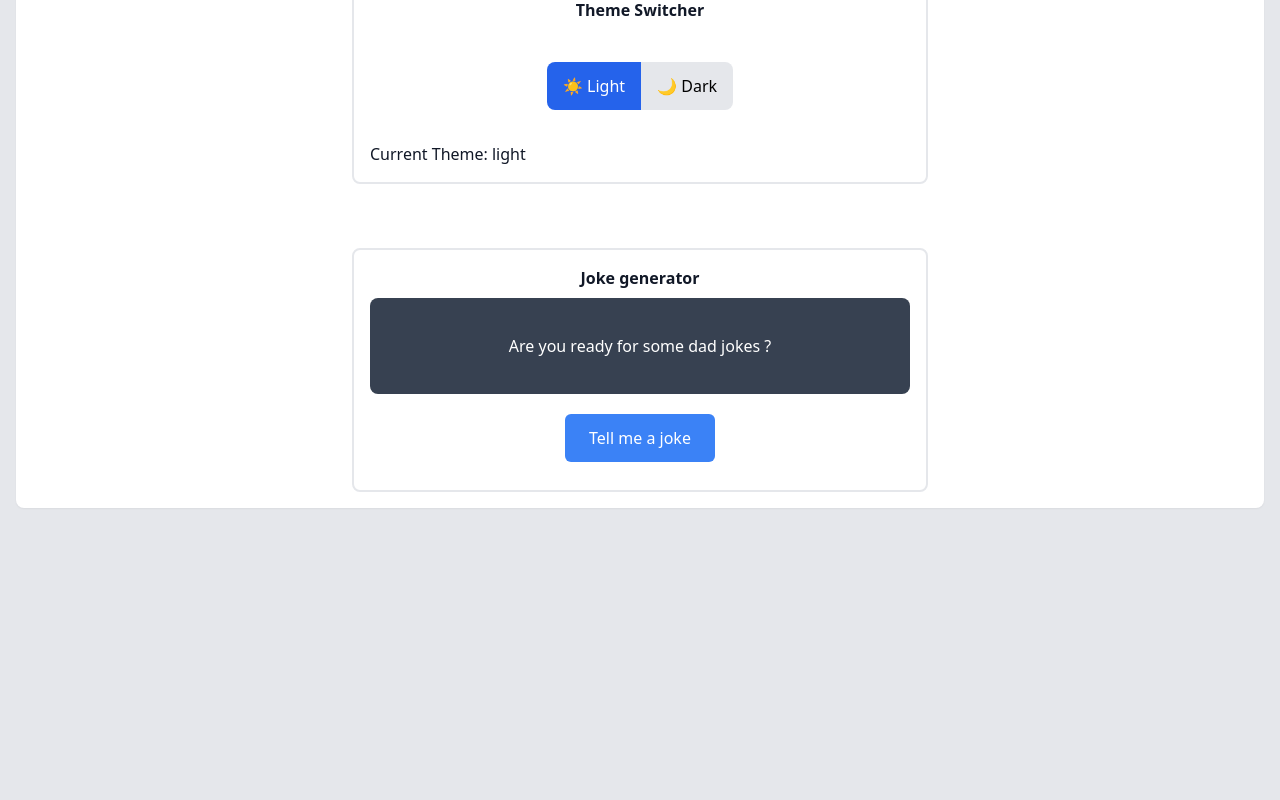
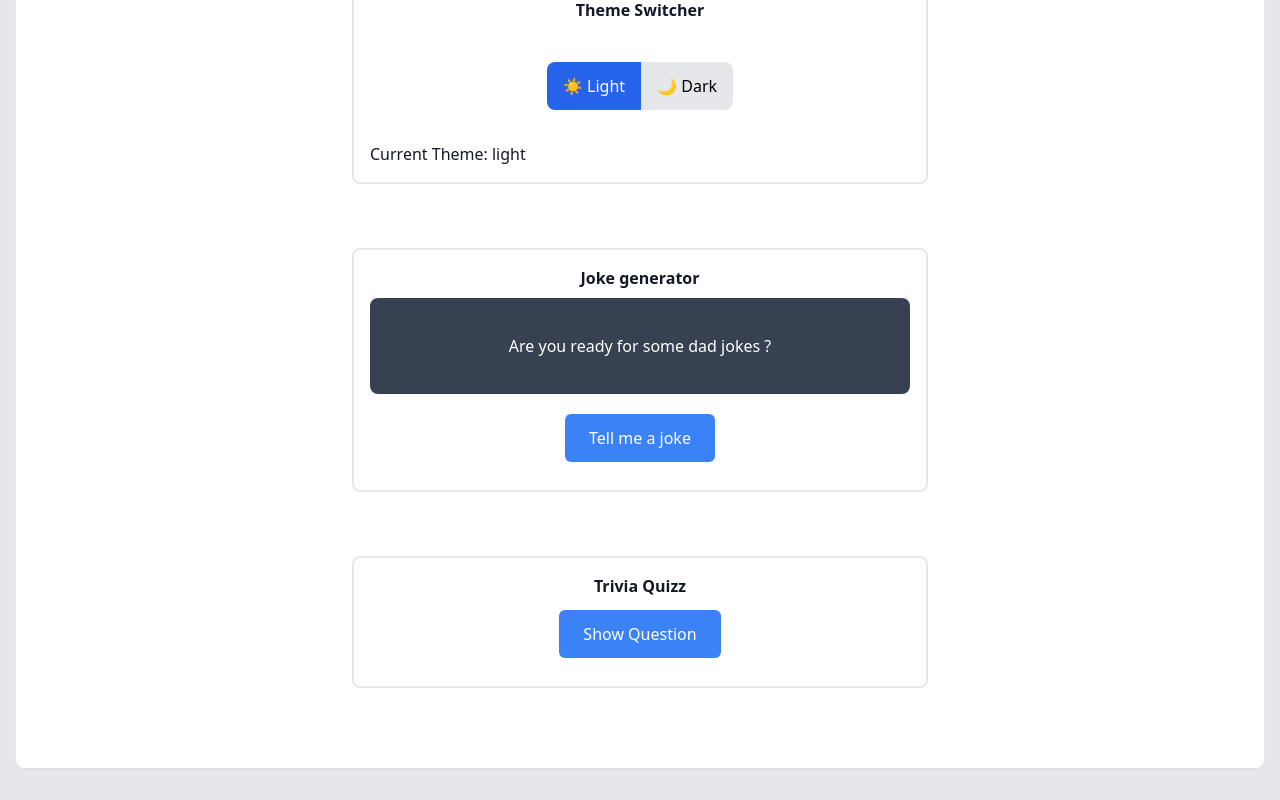
Before and after one commit to szczepanieceryk/daily-coding, a React (Vite) app: page / in a window 1280 px wide. Shown: the part 1279-2079 px from the top of the page. Before the commit the page ends 1819 px from the top, so only its background shows below. Built offline with nearby package versions, Linux system fonts and the light colour scheme.

Commit message:
fix: fix page freezing by rendering komponent inside itself (by accident)

```diff
--- a/src/App.tsx
+++ b/src/App.tsx
@@ -6,7 +6,7 @@ import useLocalStorage from './hooks/useLocalStorage';
 import ThemeSwitch from './components/ThemeSwitch';
 import ThemeSwitcher from './layouts/ThemeSwitcher';
 import JokeGenerator from './layouts/JokeGenerator';
-// import TriviaQuizz from './layouts/TriviaQuizz/TriviaQuizz';
+import TriviaQuizz from './layouts/TriviaQuizz/TriviaQuizz';
 const App = () => {
   const [theme, setTheme] = useLocalStorage('theme', 'light');
   return (
@@ -53,7 +53,7 @@ const App = () => {
         <AutoCompleateSearch />
         <ThemeSwitcher theme={theme} setTheme={setTheme} />
         <JokeGenerator />
-        {/* <TriviaQuizz /> */}
+        <TriviaQuizz />
       </div>
     </div>
   );
--- a/src/layouts/TriviaQuizz/TriviaQuizz.tsx
+++ b/src/layouts/TriviaQuizz/TriviaQuizz.tsx
@@ -1,4 +1,5 @@
 import React from 'react';
+import QuizForm from './QuizzForm';
 
 const TriviaQuizz = () => {
   return (
@@ -6,7 +7,7 @@ const TriviaQuizz = () => {
       <span className="block">
         <strong>Trivia Quizz</strong>
       </span>
-      <TriviaQuizz />
+      <QuizForm />
     </div>
   );
 };
```
